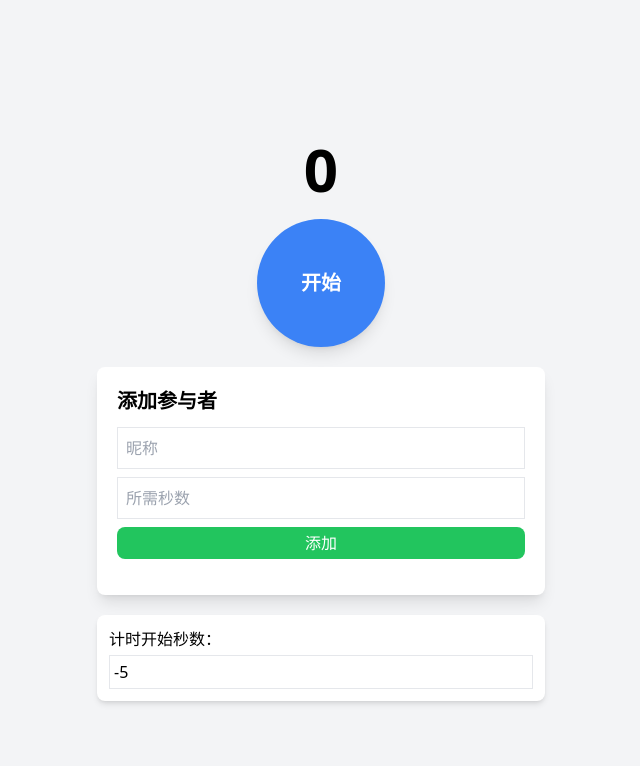
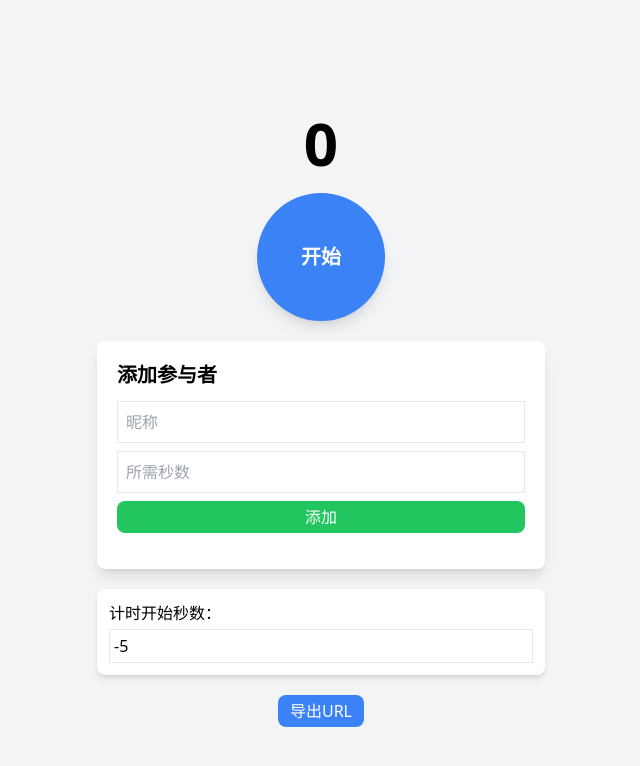
Before and after one commit to woscliveli/woscliveli.github.io, a plain HTML site: page index.html in a window 1280 px wide. Shown: the whole page, without its empty margins (319-959 px from the left). Drawn offline with nearby package versions, Linux system fonts and the light colour scheme.

Commit message:
Update index.html

```diff
--- a/index.html
+++ b/index.html
@@ -52,6 +52,9 @@
       <label class="block mb-1">计时开始秒数：</label>
       <input v-model.number="startSeconds" type="number" class="border p-1 w-full" />
     </div>
+
+        <!-- Export URL Button -->
+    <button @click="exportUrlWithParticipants" class="bg-blue-500 text-white px-3 py-1 rounded-lg mt-5">导出URL</button>
   </div>
 
   <script>
@@ -75,6 +78,8 @@
           this.startSeconds = startSeconds;
           this.participants = participants;
         }
+        // Parse URL query parameters to prefill participants
+        this.parseUrlQueryParams();
       },
       watch: {
         // 监听 startSeconds 的变化，保存到 localStorage 并重新计算出发时间
@@ -161,6 +166,29 @@
           const elapsedTime = this.countdown - this.startSeconds; // 已过时间 = 当前计时器值 - 计时开始秒数
           const progress = (elapsedTime / totalTime) * 100; // 进度 = 已过时间 / 总时间
           return Math.min(100, Math.max(0, progress)); // 确保进度条在 0% 到 100% 之间
+        },
+        parseUrlQueryParams() {
+          const urlParams = new URLSearchParams(window.location.search);
+          const participantsParam = urlParams.get('participants');
+          if (participantsParam) {
+            try {
+              const parsedParticipants = JSON.parse(decodeURIComponent(participantsParam));
+              if (Array.isArray(parsedParticipants)) {
+                this.participants = parsedParticipants;
+              }
+            } catch (error) {
+              console.error('Error parsing participants from URL:', error);
+            }
+          }
+        },
+        exportUrlWithParticipants() {
+          const encodedParticipants = encodeURIComponent(JSON.stringify(this.participants));
+          const url = `${window.location.origin}${window.location.pathname}?participants=${encodedParticipants}`;
+          navigator.clipboard.writeText(url).then(() => {
+            alert('URL with participants has been copied to clipboard!');
+          }).catch(err => {
+            console.error('Failed to copy URL:', err);
+          });
         }
       }
     }).mount("#app");
```
